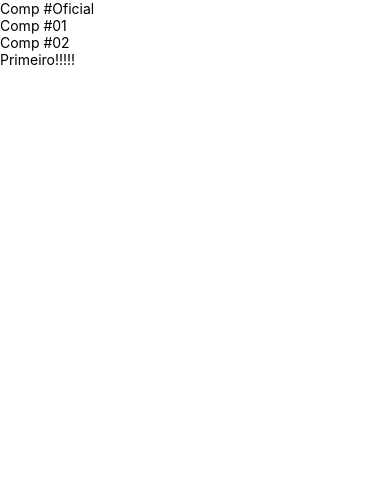
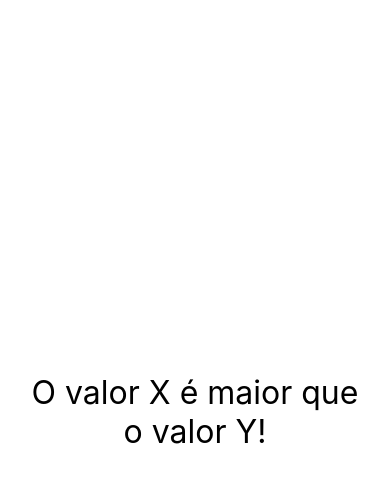
Before and after one commit to ccaio-oliveira/exercicios-react-native, a React Native app: screen / in a window 390 px wide. Shown: the top 482 px of the page. Built offline with nearby package versions, Linux system fonts and the light colour scheme.

Commit message:
aprendendo sobre estilos

```diff
--- a/app.json
+++ b/app.json
@@ -12,7 +12,6 @@
       "backgroundColor": "#ffffff"
     },
     "owner": "ccaio-oliveira",
-    "slug": "exercicios",
     "updates": {
       "fallbackToCacheTimeout": 0
     },
@@ -26,10 +25,16 @@
       "adaptiveIcon": {
         "foregroundImage": "./assets/adaptive-icon.png",
         "backgroundColor": "#FFFFFF"
-      }
+      },
+      "package": "com.ccaiooliveira.exercicios"
     },
     "web": {
       "favicon": "./assets/favicon.png"
+    },
+    "extra": {
+      "eas": {
+        "projectId": "a00e8ad4-6abc-4cd3-917e-444e52d104df"
+      }
     }
   }
 }
--- a/src/App.js
+++ b/src/App.js
@@ -1,23 +1,29 @@
 import React from "react";
 import { View, Platform, StatusBar, StyleSheet } from "react-native";
 
-import Comp, { Comp1, Comp2 } from './components/Multi';
-import Primeiro from './components/Primeiro';
+// import Comp, { Comp1, Comp2 } from './components/Multi';
+// import Primeiro from './components/Primeiro';
+import MinMax from "./components/MinMax";
 
 const App = () => {
     return (
-        <View style={style.container}>
-            <Comp />
+        <View style={style.App}>
+            {/* <Comp />
             <Comp1 />
             <Comp2 />
-            <Primeiro />
+            <Primeiro /> */}
+            <MinMax />
         </View>
     )
 }
 
 const style = StyleSheet.create({
-    container: {
+    App: {
         paddingTop: Platform.OS === 'android' ? StatusBar.currentHeight: 0,
+        flexGrow: 1,
+        alignItems: "center",
+        justifyContent: "center",
+        padding: 20,
     }
 })
 
--- /dev/null
+++ b/src/components/MinMax.js
@@ -0,0 +1,13 @@
+import React from 'react';
+import { Text } from 'react-native';
+import Estilo from './estilo';
+
+const MinMax = () => {
+    return(
+        <Text style={Estilo.txtG}>
+            O valor X é maior que o valor Y!
+        </Text>
+    )
+};
+
+export default MinMax;
--- a/src/components/Multi.js
+++ b/src/components/Multi.js
@@ -1,16 +1,17 @@
 import React from 'react';
 import { Text } from 'react-native';
+import Estilo from './estilo';
 
 const Comp = () => {
-    return <Text>Comp #Oficial</Text>
+    return <Text style={Estilo.txtG}>Comp #Oficial</Text>
 }
 
 const Comp1 = () => {
-    return <Text>Comp #01</Text>
+    return <Text style={Estilo.txtG}>Comp #01</Text>
 }
 
 const Comp2 = () => {
-    return <Text>Comp #02</Text>
+    return <Text style={Estilo.txtG}>Comp #02</Text>
 }
 
 export { Comp1, Comp2 };
--- a/src/components/Primeiro.js
+++ b/src/components/Primeiro.js
@@ -1,9 +1,10 @@
 import React from 'react';
 import { Text } from 'react-native';
+import Estilo from './estilo';
 
 const Primeiro = () => {
     return (
-        <Text>Primeiro!!!!!</Text>
+        <Text style={Estilo.fontG}>Primeiro!!!!!</Text>
     )
 }
 
--- /dev/null
+++ b/src/components/estilo.js
@@ -0,0 +1,8 @@
+import { StyleSheet } from "react-native";
+
+export default StyleSheet.create({
+    txtG: {
+        fontSize: 32,
+        textAlign: "center",
+    }
+})
```
